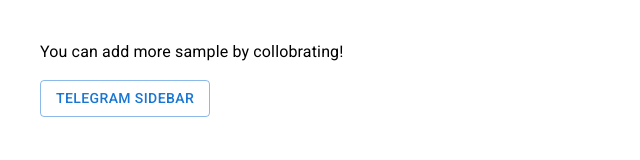
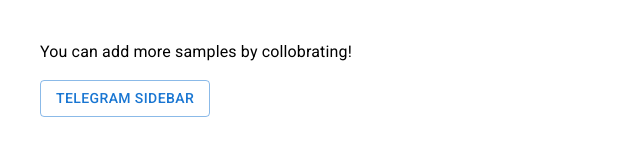
Before and after one commit to mahdirasti/layouts-pusher, a React (Create React App) app: page / in a window 1280 px wide. Shown: the top 160 px of the page, without its empty margins (0-640 px from the left). Built offline with nearby package versions, Linux system fonts and the light colour scheme.

Commit message:
change text of home page

```diff
--- a/src/Components/Pages/Home/index.tsx
+++ b/src/Components/Pages/Home/index.tsx
@@ -12,7 +12,7 @@
 
   return (
     <Stack direction="column" spacing={2} sx={{ p: 4 }}>
-      <Typography>You can add more sample by collobrating!</Typography>
+      <Typography>You can add more samples by collobrating!</Typography>
       <Stack direction="row" spacing={2}>
       <Button
         variant="outlined"
```
